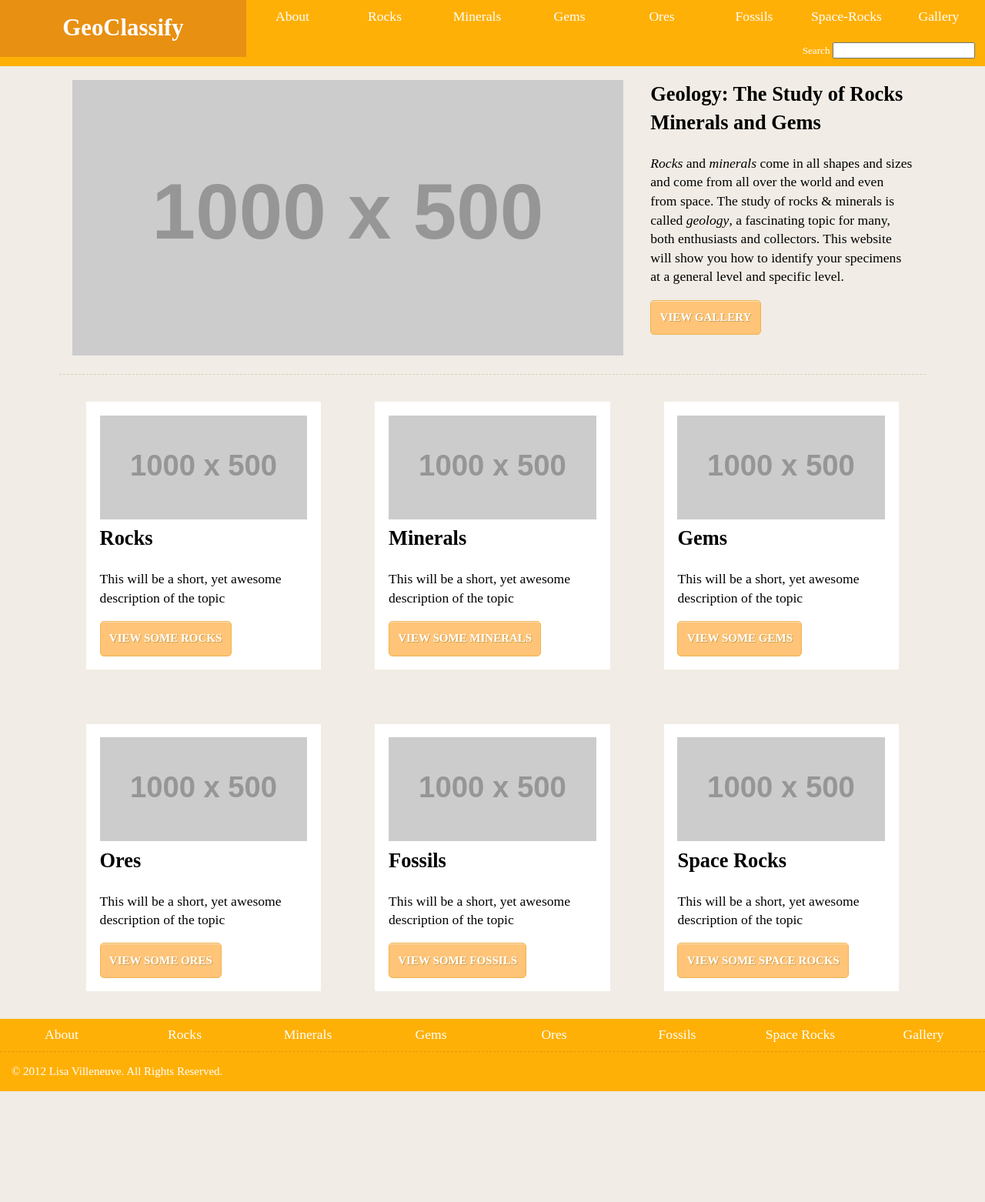
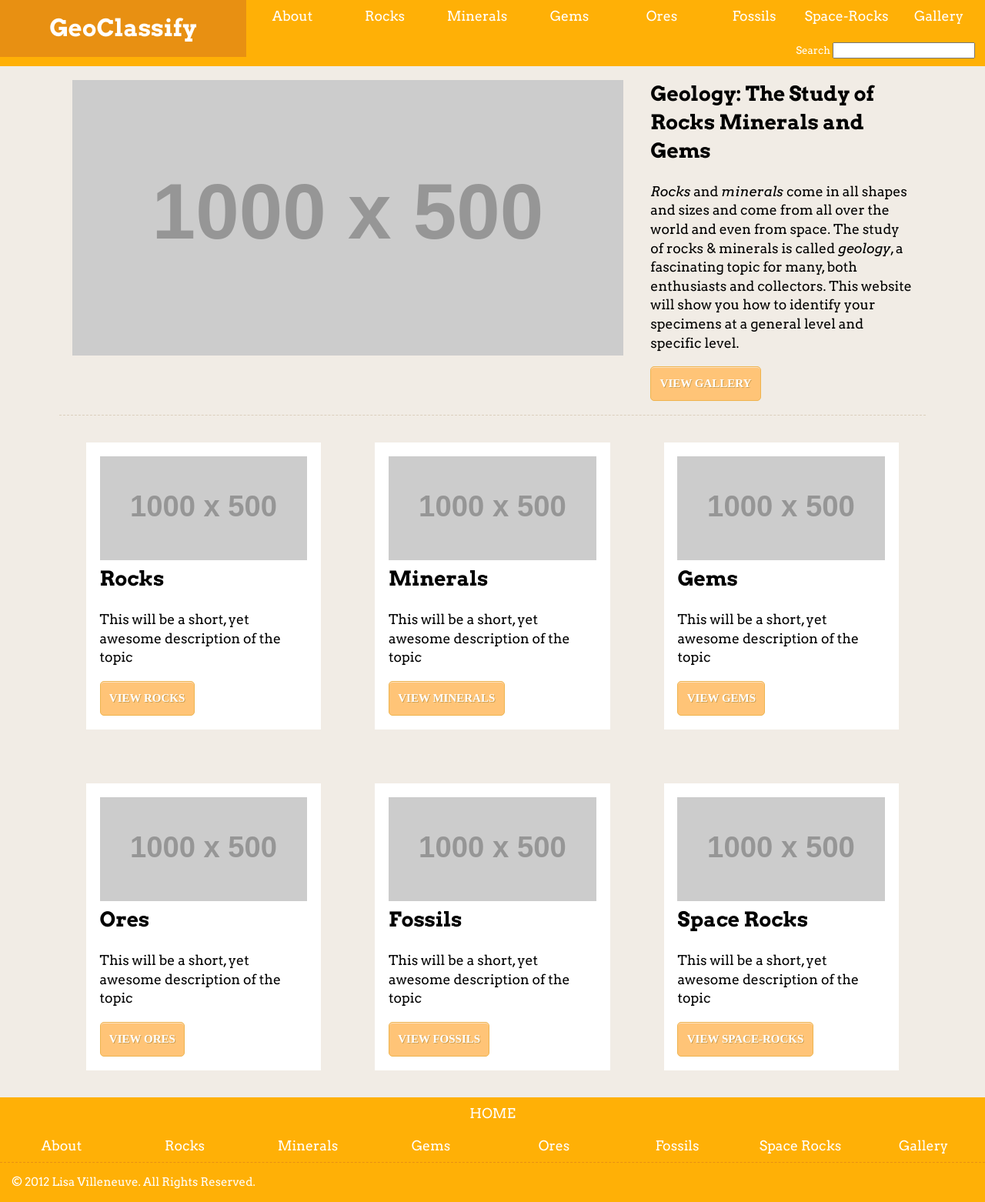
Before and after one commit to Lisa-Villeneuve/large-data-site, a Jekyll site: the page built from index.html, in a window 1280 px wide. Shown: the whole page at 77% size. Built offline with Jekyll 4.4.1, drawn with Linux system fonts in a browser that asks for light colours; Markdown is read by kramdown in place of the engine named in the settings; before the commit the page ends 1418 px from its top, so only the background shows below that.

```diff
--- a/_layouts/default.html
+++ b/_layouts/default.html
@@ -6,21 +6,22 @@
 	<meta name="description" content="Rocks and minerals are a facinating topic for many geology enthusiasts and collectors">
 	<!-- Facebook -->
 	<meta property="og:type" content="article">
-	<meta property="og:title" content="Title of this page, same as <title>">
-	<meta property="og:url" content="http://fullurl.com/to-this-article.html">
+	<meta property="og:title" content="GeoClassify - Geology: the Study of Rocks and Minerals">
+	<meta property="og:url" content="http://lisa-villeneuve.github.io/large-data-site/index.html">
 	<!-- Image size: minimum 200x200; recommended 1500x1500 -->
-	<meta property="og:images" content="http://domain.com/img/thing.jpg">
+	<meta property="og:images" content="http://lisa-villeneuve.github.io/img/thing.jpg">
 	<meta property="og:description" content="Rocks and minerals are a facinating topic for many geology enthusiasts and collectors">
-	<meta property="og:site_name" content="Name of WEbsite/Company">
+	<meta property="og:site_name" content="GeoClassify">
 	<!-- Twitter -->
 	<meta property="twitter:card" content="summary">
-	<meta property="twitter:title" content="Title of this page, same as <title>">
-	<meta property="twitter:url" content="http://fullurl.com/to-this-article.html">
+	<meta property="twitter:title" content="GeoClassify - Geology: the Study of Rocks and Minerals">
+	<meta property="twitter:url" content="http://lisa-villeneuve.github.io/large-data-site/index.html">
 	<!-- Image size: 120x120 -->
-	<meta property="twitter:images" content="http://domain.com/img/thing.jpg">
+	<meta property="twitter:images" content="http://lisa-villeneuve.github.io/img/thing.jpg">
 	<meta property="twitter:description" content="Rocks and minerals are a facinating topic for many geology enthusiasts and collectors">	<link href="css/general.css" rel="stylesheet">
+
 	<link href="css/grid.css" rel="stylesheet">
-	<meta name="handheldfriendly" content="true">
+	<link href='http://fonts.googleapis.com/css?family=Arvo:400,700,400italic,700italic' rel='stylesheet' type='text/css'>	<meta name="handheldfriendly" content="true">
 	<meta name="mobileoptimized" content="240">
 	<meta name="viewport" content="width=device-width,initial-scale=1">
 </head>
@@ -53,6 +54,7 @@
 
 	<header class="grid">
 		<nav class="unit unit-s-1 unit-m-1 unit-l-1">
+			<div class="unit unit-s-1 unit-m-1-3 unit-l-1"><a href="{{site.baseurl}}/index.html">HOME</a></div>
 			<div class="unit unit-s-1-2 unit-m-1-3 unit-l-1-8"><a href="{{site.baseurl}}/about.html">About</a></div>
 			<div class="unit unit-s-1-2 unit-m-1-3 unit-l-1-8"><a href="{{site.baseurl}}/about.html">Rocks</a></div>
 			<div class="unit unit-s-1-2 unit-m-1-3 unit-l-1-8"><a href="{{site.baseurl}}/about.html">Minerals</a></div>
--- a/css/general.css
+++ b/css/general.css
@@ -7,7 +7,7 @@
 html {
 	margin: 0;
 	padding: 0;
-	font: normal 100%/1.4 Rockwell,serif;
+	font: normal 100%/1.4 'Arvo', serif;
 	background-color: #F1ECE5;
 }
 
@@ -89,7 +89,7 @@ body {
 
 .searchbar {
 	color: rgba(255, 255, 255, 100);
-	font: normal 75%/1.4 Rockwell,serif;
+	font: normal 75%/1.4 'Arvo', serif;
 }
 
 .grid {
@@ -156,7 +156,8 @@ body {
 
 .submenu a:hover,
 .submenu a:focus {
-	background-color: #E89012;
+	background-color: #FFB006;
+	color: #FFF;
 }
 
 .submenu a:active {
@@ -176,7 +177,7 @@ footer {
 	background-color: #FFB006;
 	color: #fff;
 	border-top: dashed 1px #E89012;
-	font: normal 85%/1.4 Rockwell,serif;
+	font: normal 85%/1.4 'Arvo', serif;
 }
 
 footer a {
@@ -219,7 +220,6 @@ footer a {
 	background-color:#fb9e25;
 }.button-1:active {
 	background-color:#A46F24;
-	color: #000;
 	position:relative;
 	top:1px;
 }
@@ -273,7 +273,7 @@ footer a {
 	}
 
 	html {
-		font: normal 110%/1.4 Rockwell,serif;
+		font: normal 110%/1.4 'Arvo', serif;
 	}
 
 
--- a/index.html
+++ b/index.html
@@ -23,7 +23,7 @@ layout: default
 				<img src="http://placehold.it/1000x500" class="flex-img" alt="Photo of rocks">
 				<h2>Rocks</h2>
 				<p>This will be a short, yet awesome description of the topic</p>
-				<a href="#" class="button-1">VIEW SOME ROCKS</a>
+				<a href="#" class="button-1">VIEW ROCKS</a>
 			</div>
 		</div>
 		<div class="unit unit-s-1 unit-m-1-2 unit-l-1-3">
@@ -31,7 +31,7 @@ layout: default
 				<img src="http://placehold.it/1000x500" class="flex-img" alt="Photo of minerals">
 				<h2>Minerals</h2>
 				<p>This will be a short, yet awesome description of the topic</p>
-				<a href="#" class="button-1">VIEW SOME MINERALS</a>
+				<a href="#" class="button-1">VIEW MINERALS</a>
 			</div>
 		</div>
 		<div class="unit unit-s-1 unit-m-1-2 unit-l-1-3">
@@ -39,7 +39,7 @@ layout: default
 				<img src="http://placehold.it/1000x500" class="flex-img" alt="Photo of gems">
 				<h2>Gems</h2>
 				<p>This will be a short, yet awesome description of the topic</p>
-				<a href="#" class="button-1">VIEW SOME GEMS</a>
+				<a href="#" class="button-1">VIEW GEMS</a>
 			</div>
 		</div>
 		<div class="unit unit-s-1 unit-m-1-2 unit-l-1-3">
@@ -47,7 +47,7 @@ layout: default
 				<img src="http://placehold.it/1000x500" class="flex-img" alt="Photo of ores">
 				<h2>Ores</h2>
 				<p>This will be a short, yet awesome description of the topic</p>
-				<a href="#" class="button-1">VIEW SOME ORES</a>
+				<a href="#" class="button-1">VIEW ORES</a>
 			</div>
 		</div>
 		<div class="unit unit-s-1 unit-m-1-2 unit-l-1-3">
@@ -55,7 +55,7 @@ layout: default
 				<img src="http://placehold.it/1000x500" class="flex-img" alt="Photo of fossils">
 				<h2>Fossils</h2>
 				<p>This will be a short, yet awesome description of the topic</p>
-				<a href="#" class="button-1">VIEW SOME FOSSILS</a>
+				<a href="#" class="button-1">VIEW FOSSILS</a>
 			</div>
 		</div>
 		<div class="unit unit-s-1 unit-m-1-2 unit-l-1-3">
@@ -63,7 +63,7 @@ layout: default
 				<img src="http://placehold.it/1000x500" class="flex-img" alt="Photo of space rocks">
 				<h2>Space Rocks</h2>
 				<p>This will be a short, yet awesome description of the topic</p>
-				<a href="#" class="button-1">VIEW SOME SPACE ROCKS</a>
+				<a href="#" class="button-1">VIEW SPACE-ROCKS</a>
 			</div>
 		</div>
 	</div>
```
Also changed, not shown: gallery.html (added, +23 -0 lines).
